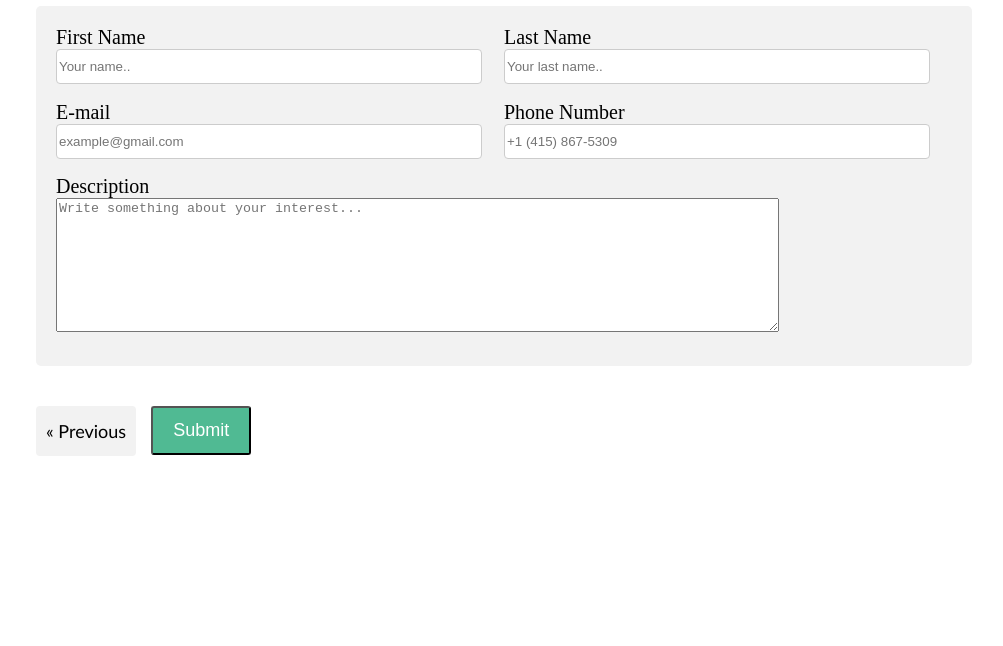
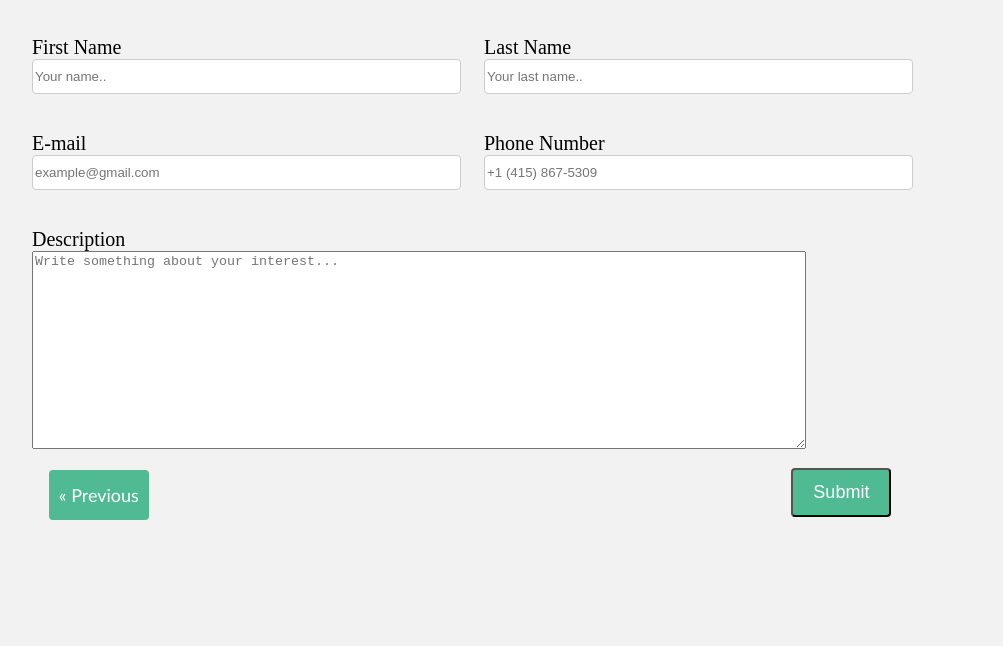
Before and after one commit to VictorAquino-sys/VictorAquino-sys.github.io, a plain HTML site: page mail-form.html in a window 1280 px wide. Shown: the part 154-800 px from the top of the page, without its empty margins (156-1159 px from the left). Drawn offline with Linux system fonts and the light colour scheme.

Commit message:
added attributes

```diff
--- a/css/style.css
+++ b/css/style.css
@@ -202,32 +202,33 @@ h2 {
 /* mail-form */
 
 .container{
+    background:#f2f2f2 ;
     position: fixed;
-    top: 90px;
-    width: 80%;
-    height: 80%;
-    left: 15%;
-    right: 15%;
 }
 
-h1.intro{
-    /* position:fixed; */
+h1 {
+    position: relative;
     font-family:'Gill Sans', 'Gill Sans MT', Calibri, 'Trebuchet MS', sans-serif;
-    top: 30px;
-    left: 40px;
+    top: 10%;
+    /* left: 40%; */
+    text-align: center;
+    width: auto;
+    height: auto;
     font-size: 40px;
 }
 
 .info {
-    background:#f2f2f2 ;
     display:flex;
-    flex-wrap: wrap;
-    width: 70%;
-    height: 40%;
-    padding: 20px;
+    flex-wrap:wrap;
+    width: auto;
+    height: 60%;
+    padding: 30px 60px;
     border-radius: 5px;
     position: fixed;
     top: 20%;
+    align-items: center;
+    left: 10%;
+    right: 10%;
 }
 
 .form-label {
@@ -265,7 +266,7 @@ input.form-control {
 }
 
 textarea#comments {
-    width: 80%;
+    width: 85%;
 }
 
 .notes {
@@ -280,10 +281,10 @@ textarea#comments {
 .send {
     background-color: #50ba93;
     color: white;
-    border-radius: 3px;
-    position: fixed;
-    top: 70%;
-    left: 24%;
+    border-radius: 4px;
+    position: relative;
+    /* top: 10%; */
+    left: 84%;
     font-size: 18px;
     padding: 12px 20px;
     cursor: pointer;
@@ -297,17 +298,17 @@ textarea#comments {
     font-family: "Gill Sans", sans-serif;
     text-decoration: none;
     position: fixed;
-    top: 70%;
-    background-color: #f2f2f2;
-    border-color: #5d5656;
-    color: rgb(0, 0, 0);
+    top: 78%;
+    background-color: #50ba93;
+    /* border-color: #5d5656; */
+    color: white;
     border-radius: 4px;
     font-size: 18px;
-    left: 15%;
+    left: 16%;
     padding: 14px 10px;
     cursor: pointer;
 }
 
 .previous:hover {
-    background-color: #dfdada;
+    background-color: #21956b;
 }
--- a/mail-form.html
+++ b/mail-form.html
@@ -45,9 +45,8 @@
 
             <button class="send" type="Submit">Submit</button>
         </form>
+        <a class="previous" href="https://victoraquino-sys.github.io/index.html">&laquo;&nbsp;Previous</a>
     </div>
-
-        <a class="previous" href="https://victoraquino-sys.github.io/index.html">&laquo;&nbsp;Previous</a>
 
 </body>
 </html>
```
